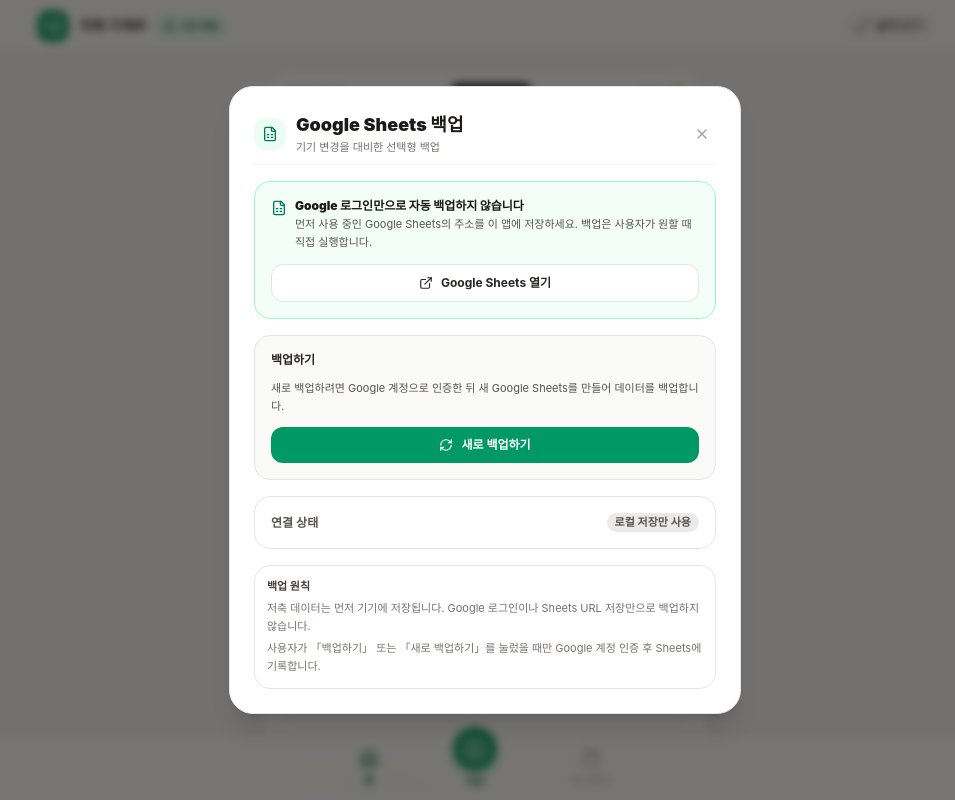
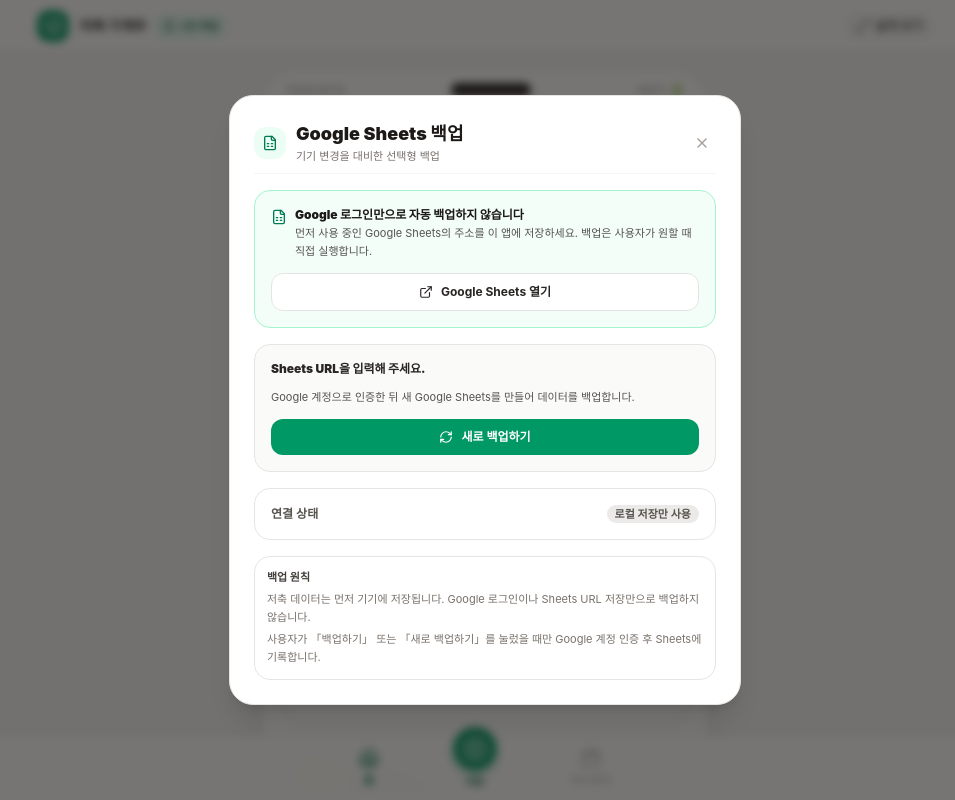
Before and after one commit to Ninetaild/app, a React (Vite) app: page / in a window 1280 px wide. Both pictures are taken after a click on the button "시트 백업". Shown: the top 800 px of the page, without its empty margins (155-1110 px from the left). Built offline with nearby package versions, Linux system fonts and the light colour scheme; no server answers; a web font is replaced by a local one.

Commit message:
Update Google Sheets backup flow labels

```diff
--- a/src/components/GoogleSheetsModal.tsx
+++ b/src/components/GoogleSheetsModal.tsx
@@ -69,7 +69,7 @@
 
         <div className="p-4 rounded-2xl border border-emerald-200 bg-emerald-50/60 space-y-3"><div className="flex items-start gap-2"><FileSpreadsheet className="w-4 h-4 text-emerald-700 mt-0.5 shrink-0" /><div><p className="text-xs font-black text-stone-900">Google 로그인만으로 자동 백업하지 않습니다</p><p className="text-[11px] leading-relaxed text-stone-600 mt-0.5">먼저 사용 중인 Google Sheets의 주소를 이 앱에 저장하세요. 백업은 사용자가 원할 때 직접 실행합니다.</p></div></div><a href="https://docs.google.com/spreadsheets/" target="_blank" rel="noreferrer" className="w-full flex items-center justify-center gap-2 py-2.5 px-4 bg-white hover:bg-stone-50 text-stone-800 rounded-xl text-xs font-bold border border-stone-200"><ExternalLink className="w-3.5 h-3.5" />Google Sheets 열기</a></div>
 
-        <div className="p-4 bg-stone-50 rounded-2xl border border-stone-200 space-y-3"><p className="text-xs font-black text-stone-800">백업하기</p>{spreadsheetUrl ? <><ol className="text-[11px] leading-relaxed text-stone-600 space-y-1 list-decimal pl-4"><li>Google Sheets에서 백업에 사용할 스프레드시트를 엽니다.</li><li>상단 브라우저 주소창의 주소를 복사합니다.</li><li>아래 입력칸에 붙여 넣고 저장합니다.</li></ol><input value={spreadsheetUrl} onChange={(event) => setSpreadsheetUrl(event.target.value)} placeholder="https://docs.google.com/spreadsheets/d/..." className="w-full px-3 py-2.5 bg-white border border-stone-200 rounded-xl text-[11px] outline-none focus:ring-2 focus:ring-emerald-200" /><button type="button" onClick={saveUrl} className="w-full py-2.5 px-4 bg-emerald-600 hover:bg-emerald-700 text-white rounded-xl text-xs font-bold flex items-center justify-center gap-2"><Check className="w-3.5 h-3.5" />Sheets 주소 저장</button></> : <><p className="text-[11px] leading-relaxed text-stone-600">새로 백업하려면 Google 계정으로 인증한 뒤 새 Google Sheets를 만들어 데이터를 백업합니다.</p><button type="button" onClick={syncNow} disabled={isSyncing} className="w-full py-2.5 px-4 bg-emerald-600 hover:bg-emerald-700 disabled:opacity-50 text-white rounded-xl text-xs font-bold flex items-center justify-center gap-2"><RefreshCw className={`w-3.5 h-3.5 ${isSyncing ? 'animate-spin' : ''}`} />{isSyncing ? '백업 중...' : '새로 백업하기'}</button></>}</div>
+        <div className="p-4 bg-stone-50 rounded-2xl border border-stone-200 space-y-3"><p className="text-xs font-black text-stone-800">{spreadsheetUrl ? 'Sheets URL 복사 방법' : 'Sheets URL을 입력해 주세요.'}</p>{spreadsheetUrl ? <><ol className="text-[11px] leading-relaxed text-stone-600 space-y-1 list-decimal pl-4"><li>Google Sheets에서 백업에 사용할 스프레드시트를 엽니다.</li><li>상단 브라우저 주소창의 주소를 복사합니다.</li><li>아래 입력칸에 붙여 넣고 저장합니다.</li></ol><input value={spreadsheetUrl} onChange={(event) => setSpreadsheetUrl(event.target.value)} placeholder="https://docs.google.com/spreadsheets/d/..." className="w-full px-3 py-2.5 bg-white border border-stone-200 rounded-xl text-[11px] outline-none focus:ring-2 focus:ring-emerald-200" /><button type="button" onClick={saveUrl} className="w-full py-2.5 px-4 bg-emerald-600 hover:bg-emerald-700 text-white rounded-xl text-xs font-bold flex items-center justify-center gap-2"><Check className="w-3.5 h-3.5" />Sheets 주소 저장</button></> : <><p className="text-[11px] leading-relaxed text-stone-600">Google 계정으로 인증한 뒤 새 Google Sheets를 만들어 데이터를 백업합니다.</p><button type="button" onClick={syncNow} disabled={isSyncing} className="w-full py-2.5 px-4 bg-emerald-600 hover:bg-emerald-700 disabled:opacity-50 text-white rounded-xl text-xs font-bold flex items-center justify-center gap-2"><RefreshCw className={`w-3.5 h-3.5 ${isSyncing ? 'animate-spin' : ''}`} />{isSyncing ? '백업 중...' : '새로 백업하기'}</button></>}</div>
 
         <div className="p-4 rounded-2xl border border-stone-200 bg-white space-y-3"><div className="flex items-center justify-between text-xs"><span className="font-semibold text-stone-600">연결 상태</span>{spreadsheetUrl ? <span className="inline-flex items-center gap-1 font-bold text-emerald-700 bg-emerald-100/70 px-2 py-0.5 rounded-full text-[11px]"><ShieldCheck className="w-3 h-3" /> 주소 저장됨</span> : <span className="font-semibold text-stone-600 bg-stone-200/80 px-2 py-0.5 rounded-full text-[11px]">로컬 저장만 사용</span>}</div>{spreadsheetUrl && <button type="button" onClick={() => window.open(spreadsheetUrl, '_blank', 'noopener,noreferrer')} className="w-full flex items-center justify-between gap-2 text-[11px] text-stone-600 bg-stone-50 border border-stone-200 rounded-xl px-3 py-2 hover:bg-white"><span className="truncate font-medium">저장된 Google Sheets 열기</span><ExternalLink className="w-3 h-3 shrink-0" /></button>}{lastSync.time && <div className="text-[11px] text-stone-500 pt-1 border-t border-stone-200/60">최근 백업: <span className="text-stone-700 font-medium">{lastSync.time}</span></div>}</div>
 
```
